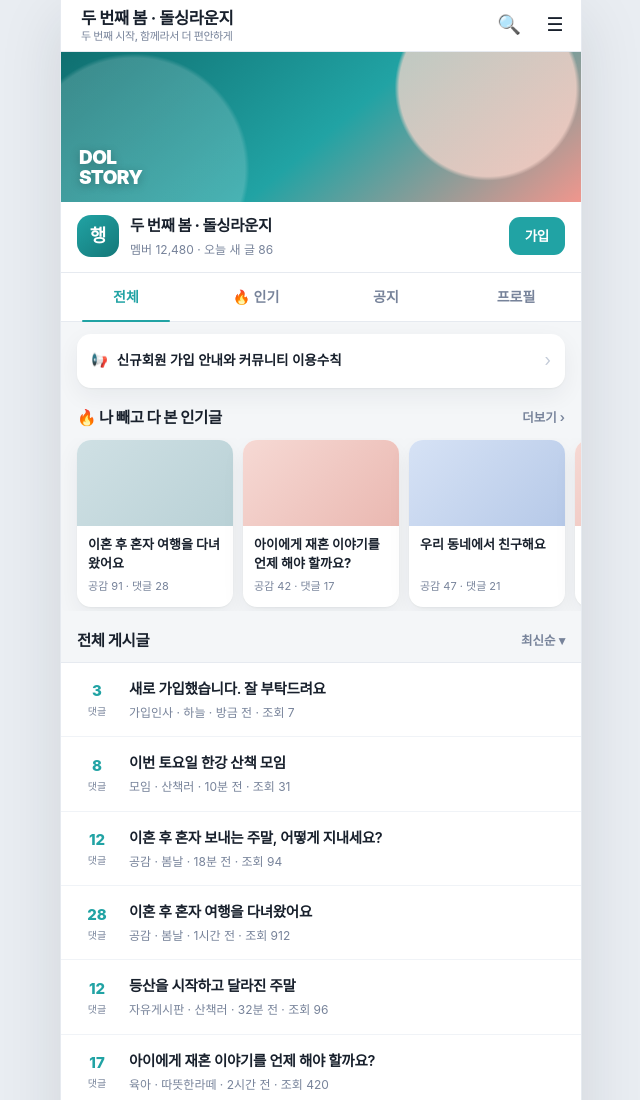
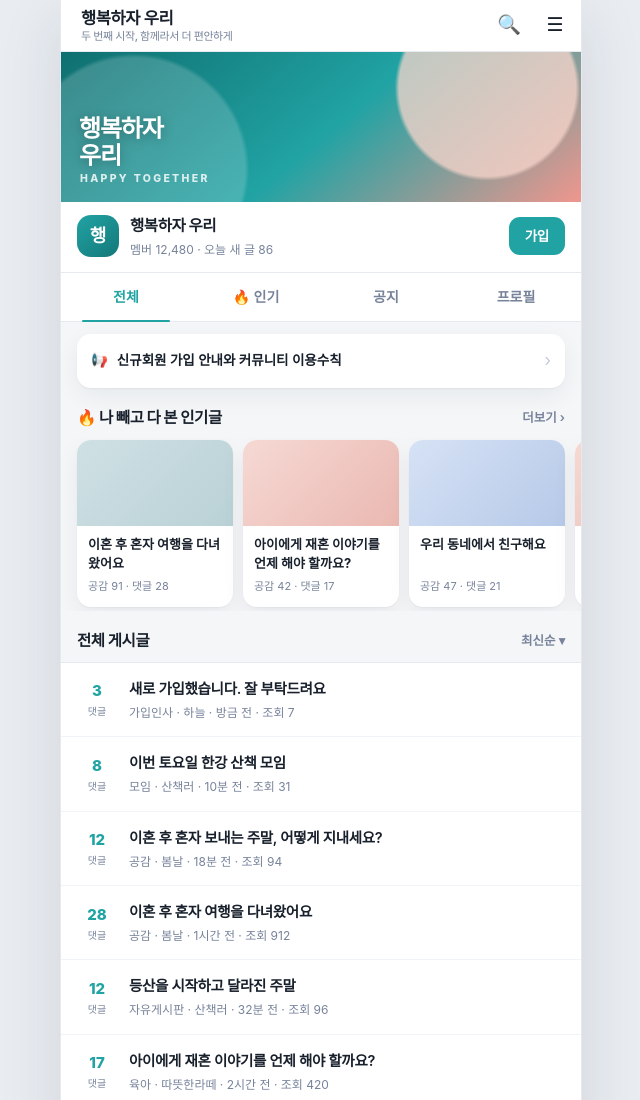
Before and after one commit to Park-Jongchul/happyTogether, a plain HTML site: page index.html in a window 1280 px wide. Shown: the top 1100 px of the page, without its empty margins (319-959 px from the left). Drawn offline with Linux system fonts and the light colour scheme.

Commit message:
서비스 이름을 '행복하자 우리'로 통일
- 메인 헤더·대문 커뮤니티명: 두 번째 봄 · 돌싱라운지 → 행복하자 우리
- 대문 타이포: DOL STORY → 행복하자 우리 / HAPPY TOGETHER
- 스플래시: 서비스명을 전면에, '두 번째 시작…'은 슬로건으로

Co-Authored-By: Claude Opus 5 (1M context) <noreply@anthropic.com>

```diff
--- a/assets/css/screens.css
+++ b/assets/css/screens.css
@@ -7,8 +7,10 @@
     radial-gradient(circle at 82% 24%,rgba(249,214,204,.75) 0 20%,transparent 21%),
     radial-gradient(circle at 14% 78%,rgba(255,255,255,.18) 0 24%,transparent 25%),
     linear-gradient(140deg,#0f6f70,#21a3a4 52%,#f0968d)}
-.cover-tag{position:absolute;left:18px;bottom:14px;color:#fff;font-weight:900;font-size:19px;
-  line-height:1.05;letter-spacing:-.6px;text-shadow:0 2px 10px rgba(0,0,0,.25)}
+.cover-tag{position:absolute;left:18px;bottom:32px;color:#fff;font-weight:900;font-size:24px;
+  line-height:1.15;letter-spacing:-1.2px;text-shadow:0 2px 12px rgba(0,0,0,.28)}
+.cover-tag-en{position:absolute;left:19px;bottom:14px;color:rgba(255,255,255,.82);
+  font-size:10.5px;font-weight:800;letter-spacing:.22em}
 .cover-info{display:flex;align-items:center;gap:11px;padding:12px 16px 13px;border-bottom:1px solid var(--line)}
 .cover-logo{width:42px;height:42px;border-radius:14px;flex:0 0 auto;display:grid;place-items:center;
   font-weight:800;font-size:18px;color:#fff;background:linear-gradient(140deg,var(--brand),var(--brand-dark))}
--- a/assets/js/data.js
+++ b/assets/js/data.js
@@ -3,7 +3,8 @@
 window.DB = (function () {
 
   const community = {
-    name: '두 번째 봄 · 돌싱라운지',
+    name: '행복하자 우리',
+    nameEn: 'Happy Together',
     slogan: '두 번째 시작, 함께라서 더 편안하게',
     desc: '서울·경기 돌싱 친목 커뮤니티',
     members: 12480,
--- a/assets/js/screens-main.js
+++ b/assets/js/screens-main.js
@@ -8,7 +8,8 @@ window.SCREENS = window.SCREENS || {};
     const c = DB.community;
     return '' +
     '<div class="cover">' +
-      '<div class="cover-img"><span class="cover-tag">DOL<br>STORY</span></div>' +
+      '<div class="cover-img"><span class="cover-tag">행복하자<br>우리</span>' +
+        '<span class="cover-tag-en">HAPPY TOGETHER</span></div>' +
       '<div class="cover-info">' +
         '<div class="cover-logo">행</div>' +
         '<div style="flex:1;min-width:0">' +
--- a/index.html
+++ b/index.html
@@ -21,8 +21,8 @@
   <div class="splash-bg"></div>
   <div class="splash-inner">
     <div class="splash-logo">행</div>
-    <h1 class="splash-title">우리의 두 번째 봄</h1>
-    <p class="splash-sub">편안한 사람들과 다시 시작하는<br><b>행복하자 우리</b></p>
+    <h1 class="splash-title">행복하자 우리</h1>
+    <p class="splash-sub">두 번째 시작,<br>함께라서 더 편안하게</p>
   </div>
   <div class="splash-foot">
     <div class="splash-bar"><i></i></div>
```
